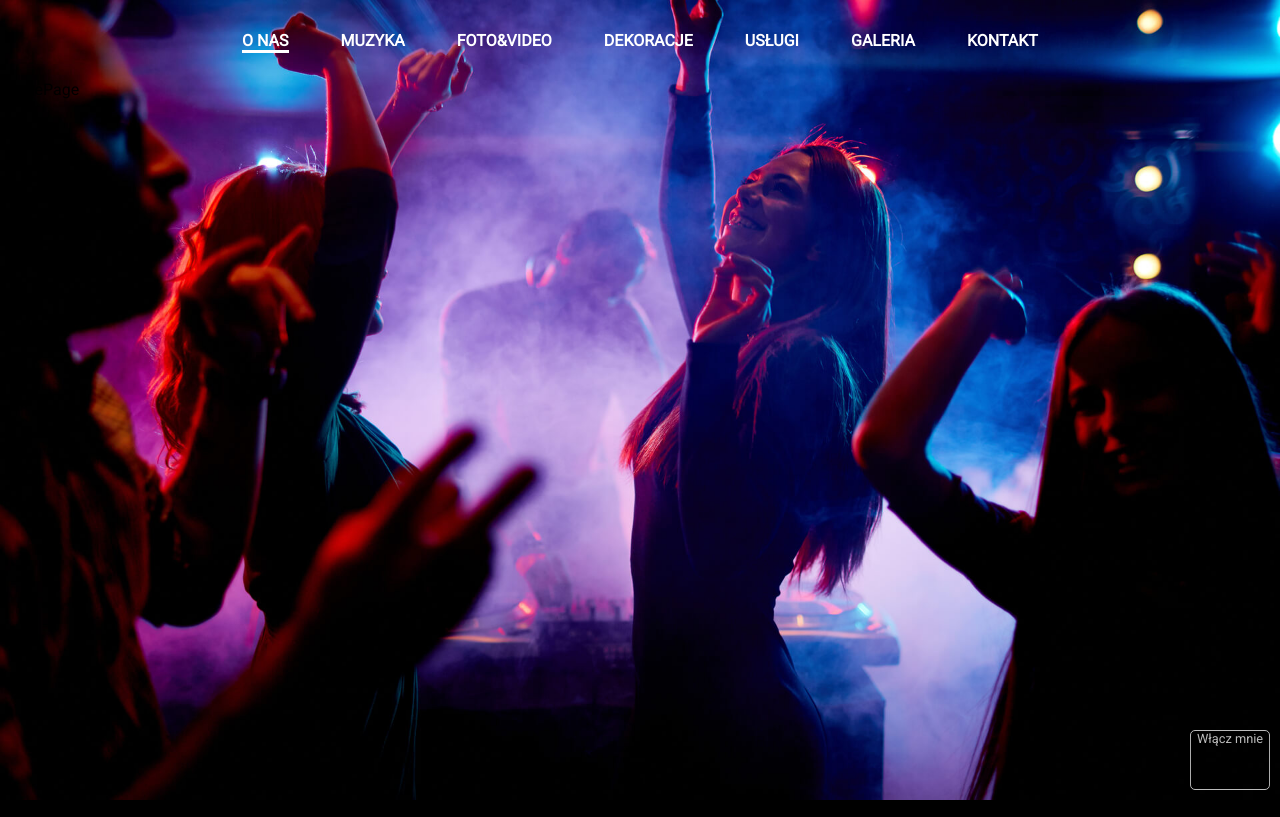
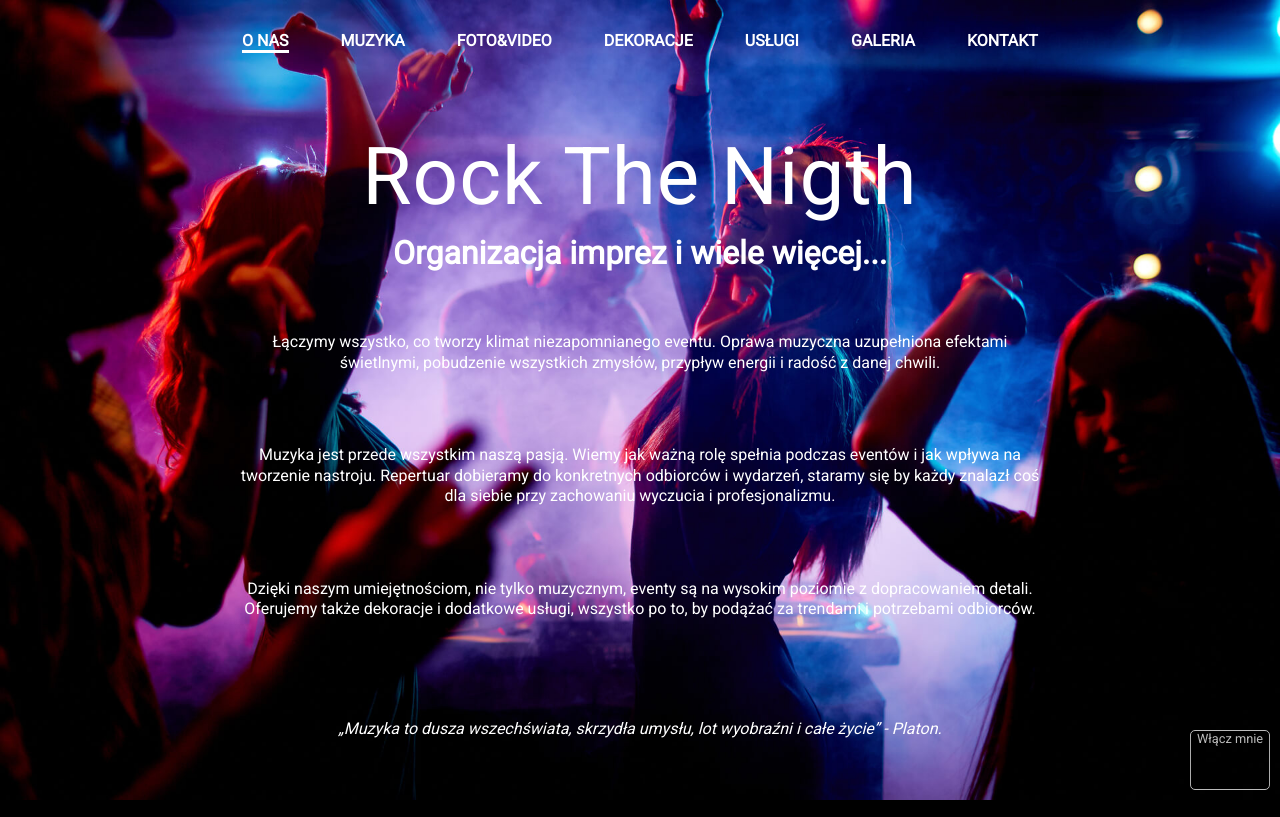
Before and after one commit to BartlomiejMogielnicki/rtnea-website-v1, a Gatsby site: page / in a window 1280 px wide. Shown: the top 817 px of the page. Built offline with nearby package versions, Linux system fonts and the light colour scheme; Gatsby itself is replaced by a stand-in of ours; no server answers.

Commit message:
Add homepage base content and styling

```diff
--- a/src/layout/layout.js
+++ b/src/layout/layout.js
@@ -24,9 +24,13 @@ const StyledBackdrop = styled.div`
 `;
 
 const StyledWrapper = styled.div`
+  margin: 0 auto;
   padding-top: 80px;
   min-height: 100vh;
+  max-width: 800px;
+  width: 90%;
   position: relative;
+  color: #fff;
 `;
 
 const Layout = ({ children, backgroundImage }) => {
--- a/src/pages/index.js
+++ b/src/pages/index.js
@@ -1,6 +1,43 @@
 import React from 'react';
 import Layout from '../layout/layout';
+import styled from 'styled-components';
 import { graphql, useStaticQuery } from 'gatsby';
+
+const StyledWrapper = styled.div`
+  min-height: calc(100vh - 80px);
+  display: grid;
+  grid-template-rows: 0.3fr 0.5fr 0.2fr;
+  justify-items: center;
+  text-align: center;
+`;
+
+const StyledTitleSection = styled.section`
+  margin-top: 50px;
+`;
+
+const StyledTitle = styled.h1`
+  font-size: 5rem;
+  font-weight: normal;
+  letter-spacing: 1px;
+`;
+
+const StyledSubtitle = styled.h2`
+  margin-top: 10px;
+  font-size: 2rem;
+`;
+
+const StyledAboutSection = styled.section`
+  display: flex;
+  flex-direction: column;
+  justify-content: space-around;
+  line-height: 1.3;
+`;
+
+const StyledQuoteSection = styled.section`
+  display: flex;
+  align-items: center;
+  font-style: italic;
+`;
 
 const HomePage = () => {
   const data = useStaticQuery(graphql`
@@ -15,7 +52,42 @@ const HomePage = () => {
     }
   `);
 
-  return <Layout backgroundImage={data.file.sharp.fluid}>HomePage</Layout>;
+  return (
+    <Layout backgroundImage={data.file.sharp.fluid}>
+      <StyledWrapper>
+        <StyledTitleSection>
+          <StyledTitle>Rock The Nigth</StyledTitle>
+          <StyledSubtitle>Organizacja imprez i wiele więcej...</StyledSubtitle>
+        </StyledTitleSection>
+        <StyledAboutSection>
+          <p>
+            Łączymy wszystko, co tworzy klimat niezapomnianego eventu. Oprawa
+            muzyczna uzupełniona efektami świetlnymi, pobudzenie wszystkich
+            zmysłów, przypływ energii i radość z danej chwili.
+          </p>
+          <p>
+            Muzyka jest przede wszystkim naszą pasją. Wiemy jak ważną rolę
+            spełnia podczas eventów i jak wpływa na tworzenie nastroju.
+            Repertuar dobieramy do konkretnych odbiorców i wydarzeń, staramy się
+            by każdy znalazł coś dla siebie przy zachowaniu wyczucia i
+            profesjonalizmu.
+          </p>
+          <p>
+            Dzięki naszym umiejętnościom, nie tylko muzycznym, eventy są na
+            wysokim poziomie z dopracowaniem detali. Oferujemy także dekoracje i
+            dodatkowe usługi, wszystko po to, by podążać za trendami i
+            potrzebami odbiorców.
+          </p>
+        </StyledAboutSection>
+        <StyledQuoteSection>
+          <p>
+            „Muzyka to dusza wszechświata, skrzydła umysłu, lot wyobraźni i całe
+            życie” - Platon.
+          </p>
+        </StyledQuoteSection>
+      </StyledWrapper>
+    </Layout>
+  );
 };
 
 export default HomePage;
```
